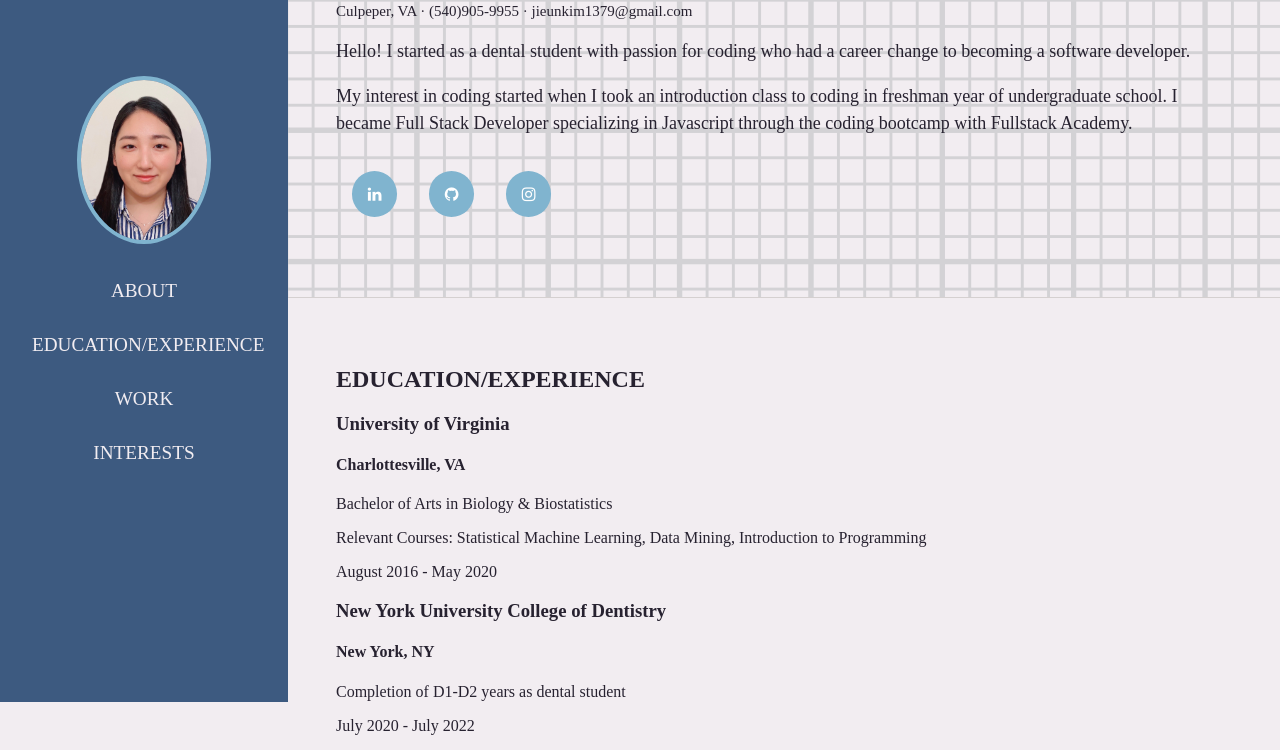
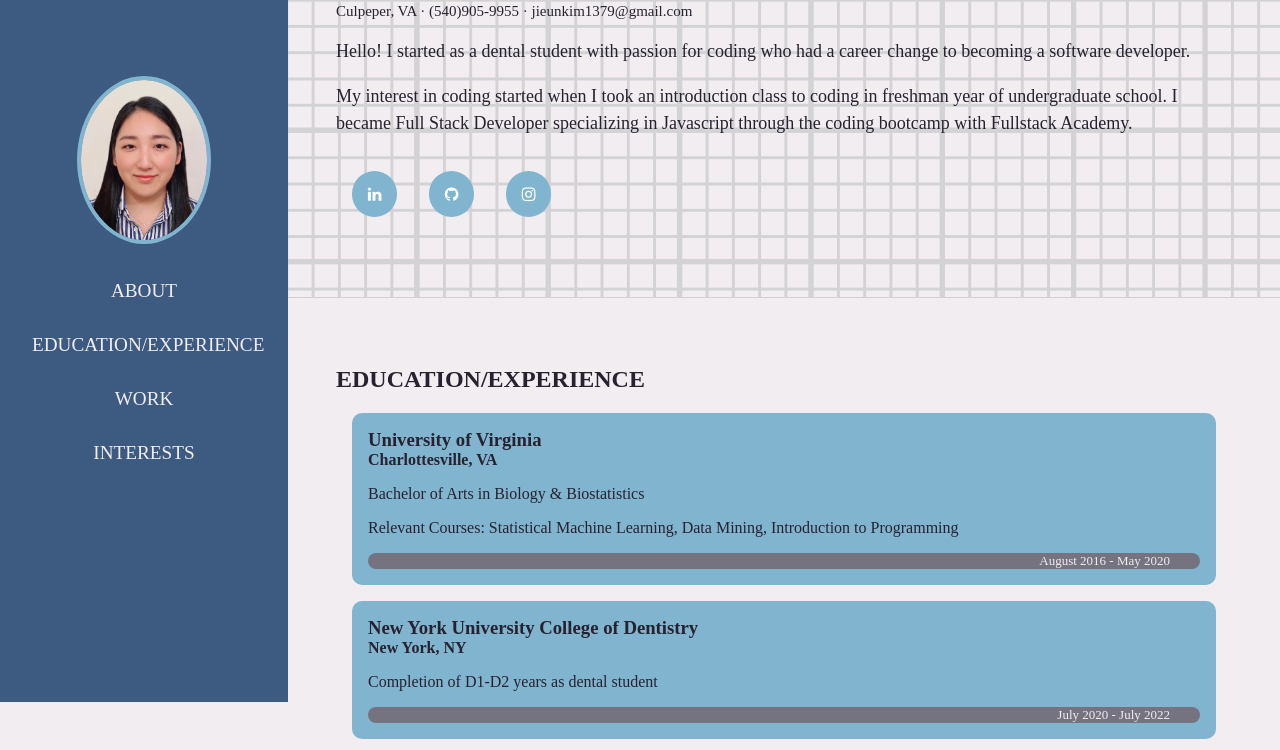
Before and after one commit to jina366/NewPersonalSite, a plain HTML site: page index.html in a window 1280 px wide. Shown: the part 130-880 px from the top of the page. Drawn offline with Linux system fonts and the light colour scheme; a web font is replaced by a local one.

Commit message:
added css to resume section

```diff
--- a/index.css
+++ b/index.css
@@ -1,7 +1,7 @@
 :root {
-  --white: #F2EDF1;
-  --lightblue: #80B4CF;
-  --darkblue: #3D5A80;
+  --white: #f2edf1;
+  --lightblue: #80b4cf;
+  --darkblue: #3d5a80;
   --gray: #757380;
   --darkpurple: #272230;
 }
@@ -16,7 +16,6 @@ body {
 }
 
 #page {
-  background-color: red;
   background-color: var(--white);
   color: var(--darkpurple);
   display: flex;
@@ -80,7 +79,12 @@ h2 {
 h1 {
   font-size: 3rem;
   color: var(--darkblue);
-  margin:20px 20px 10px 0;
+  margin: 20px 20px 10px 0;
+}
+
+h3,
+h4 {
+  margin: 0px;
 }
 
 .fa {
@@ -111,8 +115,23 @@ h1 {
 }
 
 .paragraph {
-font-size: large;
-line-height: 1.5;
+  font-size: large;
+  line-height: 1.5;
+}
+
+.resume-content {
+  background-color: var(--lightblue);
+  padding: 1rem;
+  margin: 1rem;
+  border-radius: 10px;
+}
+.date {
+  font-size: 13px;
+  text-align: right;
+  background-color: var(--gray);
+  color: var(--white);
+  padding-right: 30px;
+  border-radius: 10px;
 }
 
 .brainstorm-pic {
--- a/index.html
+++ b/index.html
@@ -99,13 +99,13 @@
               Relevant Courses: Statistical Machine Learning, Data Mining,
               Introduction to Programming
             </p>
-            <span class="date">August 2016 - May 2020</span>
+            <div class="date">August 2016 - May 2020</div>
           </div>
           <div class="resume-content">
             <h3>New York University College of Dentistry</h3>
             <h4 class="location">New York, NY</h4>
             <p>Completion of D1-D2 years as dental student</p>
-            <span class="date">July 2020 - July 2022</span>
+            <div class="date">July 2020 - July 2022</div>
           </div>
           <div class="resume-content">
             <h3>Virginia Tech through Fullstack Academy</h3>
@@ -114,7 +114,7 @@
               Full-time, Full Stack Javascript web development bootcamp program
               with emphasis on pair programming and rapid development
             </p>
-            <span class="date">Jan 2023 - April 2023</span>
+            <div class="date">Jan 2023 - April 2023</div>
           </div>
           <div class="resume-content">
             <h3>Culpeper Cleaners</h3>
@@ -128,7 +128,7 @@
               Responsible for checking the inventory to confirm any missing
               items that are not ready for the pickup date
             </p>
-            <span class="date">August 2023 - Present </span>
+            <div class="date">August 2023 - Present </div>
           </div>
         </section>
         <section
```
